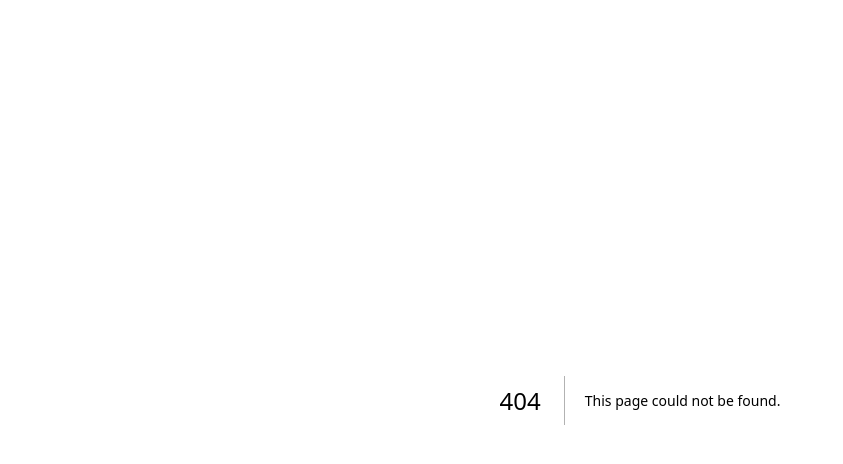
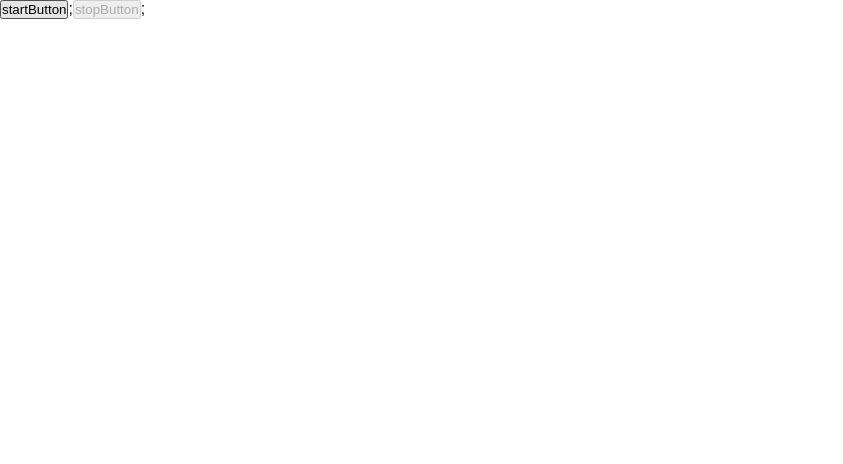
Before and after one commit to bashar-karoury/ai-transact, a Next.js app: page /voice in a window 1280 px wide. Before the commit this address had no page. Shown: the top 464 px of the page, without its empty margins (0-843 px from the left). Built offline with nearby package versions, Linux system fonts and the light colour scheme; what @stackframe/stack would draw is missing.

Commit message:
Experiment with voice recording

```diff
--- a/src/Components/AuthComponents/signInForm.tsx
+++ b/src/Components/AuthComponents/signInForm.tsx
@@ -1,4 +1,4 @@
 import { SignIn } from "@stackframe/stack";
 export default function SignInForm() {
-  return <SignIn />;
+  return <SignIn automaticRedirect={true} />;
 }
--- a/src/app/handler/[...stack]/page.tsx
+++ b/src/app/handler/[...stack]/page.tsx
@@ -1,7 +1,11 @@
 import { StackHandler } from "@stackframe/stack";
 import { stackServerApp } from "../../../stack";
 // import { redirect } from "next/navigation";
-export default async function Handler(props: unknown) {
+interface HandlerProps {
+  searchParams: URLSearchParams;
+}
+
+export default async function Handler(props: HandlerProps) {
   const search_params = await props.searchParams;
   console.log(search_params);
   return <StackHandler fullPage app={stackServerApp} routeProps={props} />;
--- /dev/null
+++ b/src/app/voice/page.tsx
@@ -0,0 +1,49 @@
+"use client";
+
+import { useRef, useState } from "react";
+
+export default function Page() {
+  let audioChunks: BlobPart[] = [];
+  const mediaRecorderRef = useRef<MediaRecorder | null>(null);
+  const [audioUrl, setAudioUrl] = useState<string | null>(null);
+  const [isRecording, setIsRecording] = useState(false);
+
+  async function startButtonHandler() {
+    const stream = await navigator.mediaDevices.getUserMedia({ audio: true });
+    mediaRecorderRef.current = new MediaRecorder(stream);
+
+    mediaRecorderRef.current.ondataavailable = (event) => {
+      audioChunks.push(event.data);
+    };
+
+    mediaRecorderRef.current.onstop = () => {
+      const audioBlob = new Blob(audioChunks, { type: "audio/webm" });
+      console.log(audioBlob);
+      audioChunks = [];
+      const newAudioUrl = URL.createObjectURL(audioBlob);
+      console.log(newAudioUrl);
+      setAudioUrl(newAudioUrl);
+    };
+
+    mediaRecorderRef.current.start();
+    setIsRecording(true);
+  }
+
+  async function stopButtonHandler() {
+    mediaRecorderRef.current?.stop();
+    setIsRecording(false);
+  }
+
+  return (
+    <>
+      <button onClick={startButtonHandler} disabled={isRecording}>
+        startButton
+      </button>
+      ;
+      <button onClick={stopButtonHandler} disabled={!isRecording}>
+        stopButton
+      </button>
+      ;{audioUrl && <audio src={audioUrl} controls />}
+    </>
+  );
+}
```
Also changed, not shown: src/utils/voiceTranscript.ts (added, +39 -0 lines).
